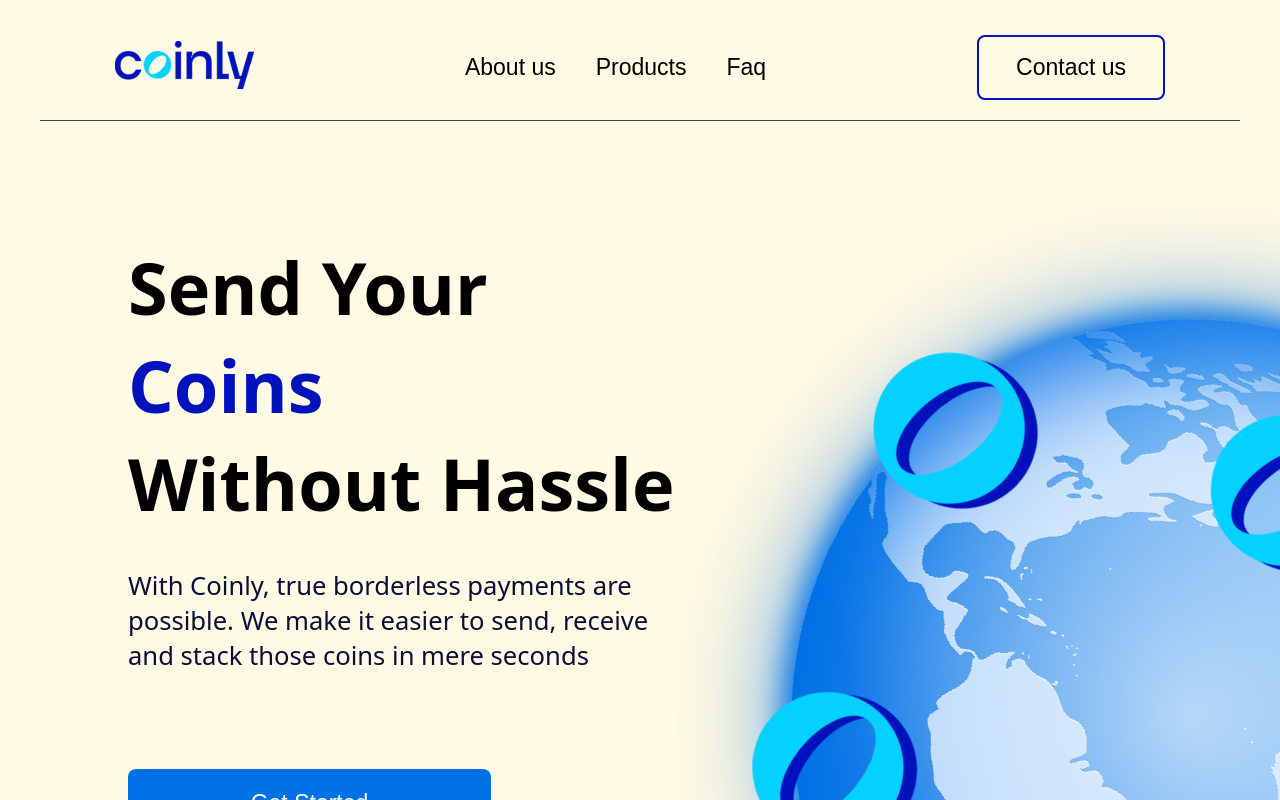
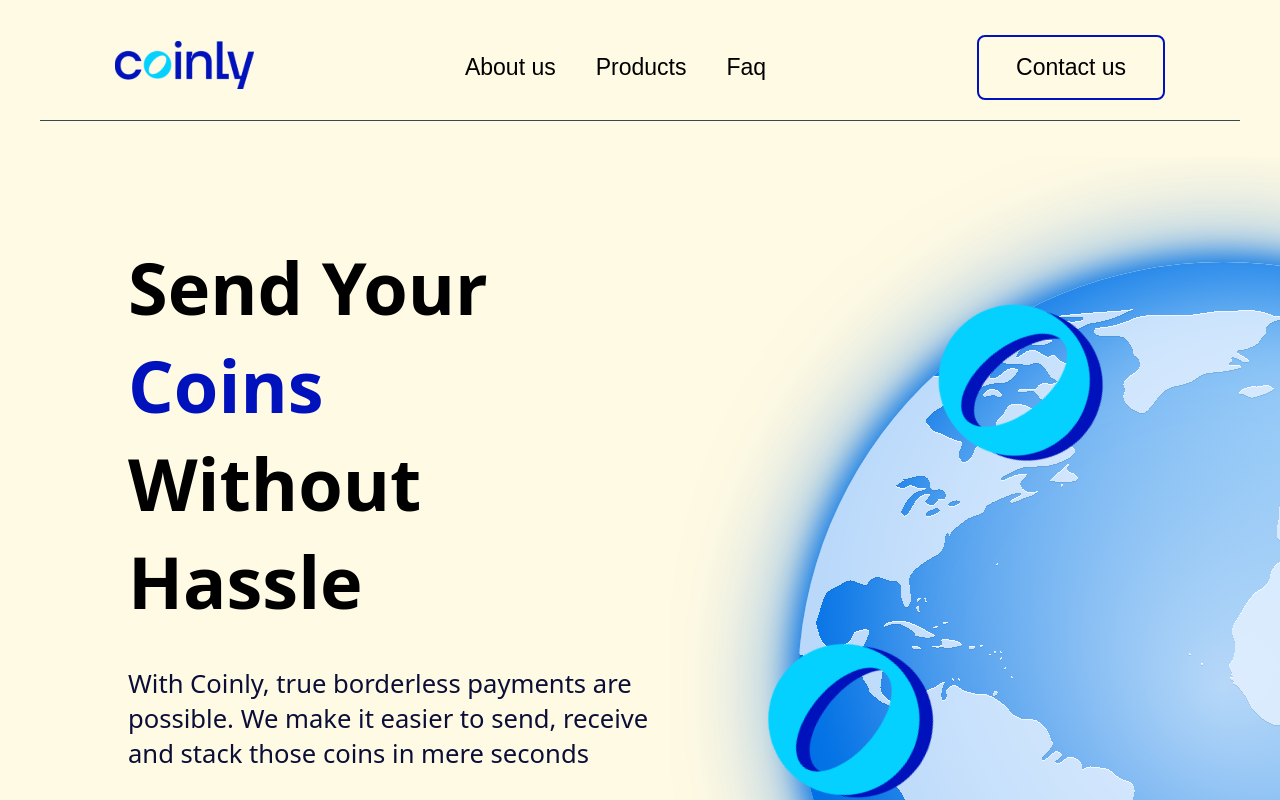
Before and after one commit to OLAYIIMIIKA/Coinly, a React (Create React App) app: page / in a window 1280 px wide. Shown: the top 800 px of the page. Built offline with nearby package versions, Linux system fonts and the light colour scheme; a web font is replaced by a local one.

Commit message:
modification

```diff
--- a/src/App.css
+++ b/src/App.css
@@ -4,6 +4,6 @@
 
   margin: 0;
   padding: 0;
-  font-family:system-ui, -apple-system, BlinkMacSystemFont, 'Segoe UI', Roboto, Oxygen, Ubuntu, Cantarell, 'Open Sans', 'Helvetica Neue', sans-serif
+  font-family:system-ui, -apple-system, BlinkMacSystemFont, 'Segoe UI', Roboto, Oxygen, Ubuntu, Cantarell, 'Open Sans', 'Helvetica Neue', sans-serif;
 
 }
--- a/src/Components/Intro/Intro.css
+++ b/src/Components/Intro/Intro.css
@@ -77,7 +77,7 @@
     flex: 1.1;
     /* position: relative; */
     min-height: 100%;
-    margin-top: 5rem;
+    margin-top: 2rem;
 
 }
 
@@ -88,27 +88,33 @@
   height: 200%;
   overflow: hidden;
 }
-.globe-Logo {
-  position:absolute;
-  top: 4;
-  left: 3;
-  animation: rotate 90s linear infinite;
+.circle{
+  /* Globe Component */
+position: relative;
+width: 850px;
+height: 850px;
+overflow: hidden;
+background: radial-gradient(50% 50% at 50% 50%, rgba(255, 255, 255, 0.6) 0%, rgba(255, 255, 255, 0) 100%), linear-gradient(225deg, #CCEEFF 0%, #0171E5 77.37%);
+box-shadow: 0px 0px 30px 5px #0171E5, 0px 0px 114px rgba(1, 113, 229, 0.8), inset 0px 0px 112px 20px #0171E5;
+border-radius: 800px;
+top: 10%;
+left: 15%;
 }
 
-@keyframes rotate {
-  100% {
-    transform:rotate(360deg);
-}
-}
+.Map {
+ height: 100%;
+ width: 200rem;
+ animation: spin 70s linear infinite;
+ background-size: cover;
+ position: absolute;
+  }
 
+  @keyframes spin {
+      to {
+          transform: translateX(-60%);
+      }
+  }
 
-/* .group-coinLogo {
-  width: 49rem;
-  position: absolute;
-  top: 6%;
-  left: 8%;
-  transform: rotate(10deg)
-} */
 
 .contact-coinLogo-1{
   position: absolute;
--- a/src/Components/Intro/Intro.jsx
+++ b/src/Components/Intro/Intro.jsx
@@ -27,7 +27,10 @@ const Intro = () => {
 
         {/* <img className='logo' src='/images/Globe.svg' alt='Navbar coinly logo' /> */}
         <div class="earth">
-          <img className='globe-Logo' src='/images/New Globe only.svg' alt='Navbar coinly logo' />
+          <div className="circle">
+          <img className="Map" src="/images/Map.svg" alt="" />
+
+          </div>
           <img className='contact-coinLogo-1' src='/images/3D coin 2.svg' alt='' />
           <img className='contact-coinLogo-2' src='/images/3D coin 2.svg' alt='' />
           <img className='contact-coinLogo-3' src='/images/3D coin 2.svg' alt='' />
```
Also changed, not shown: public/images/Map.svg (added).
